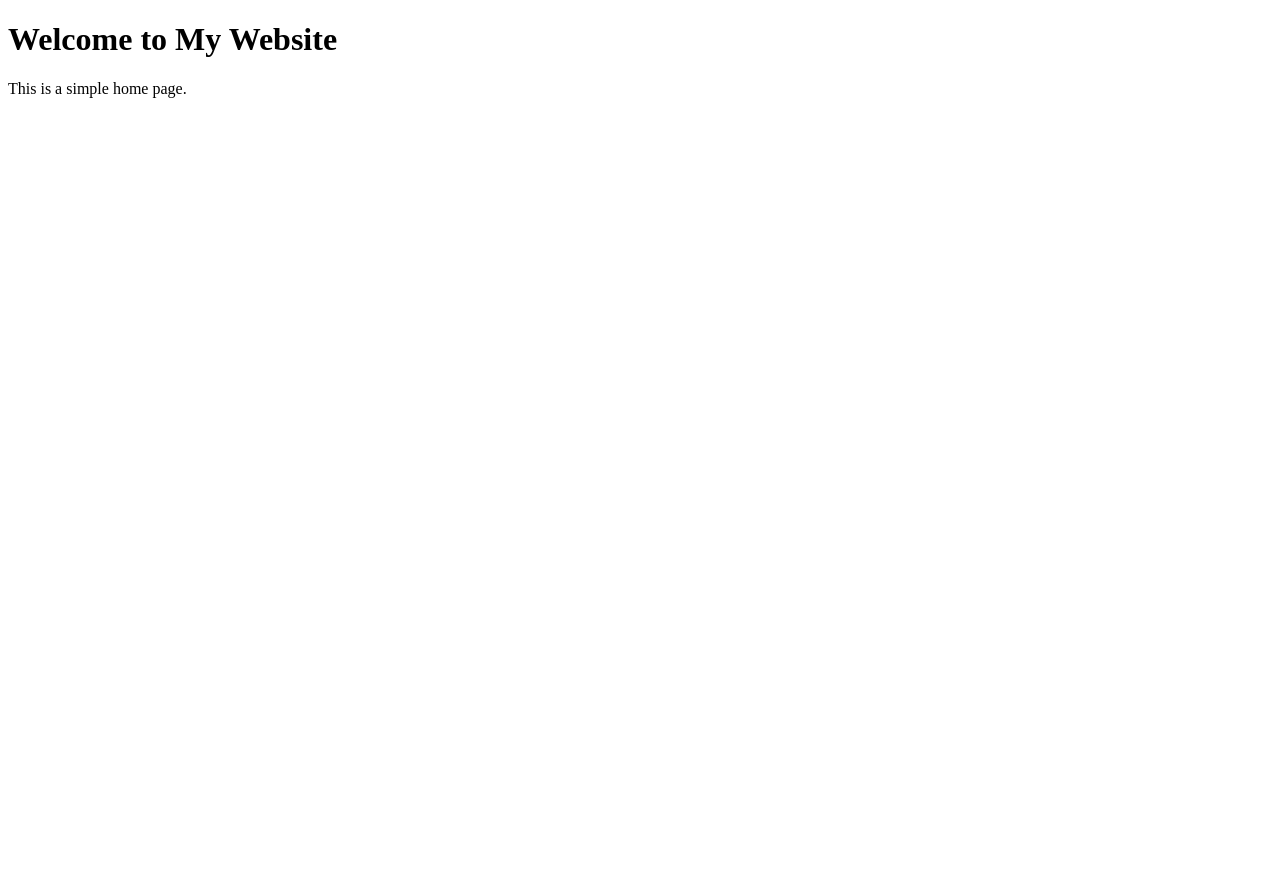
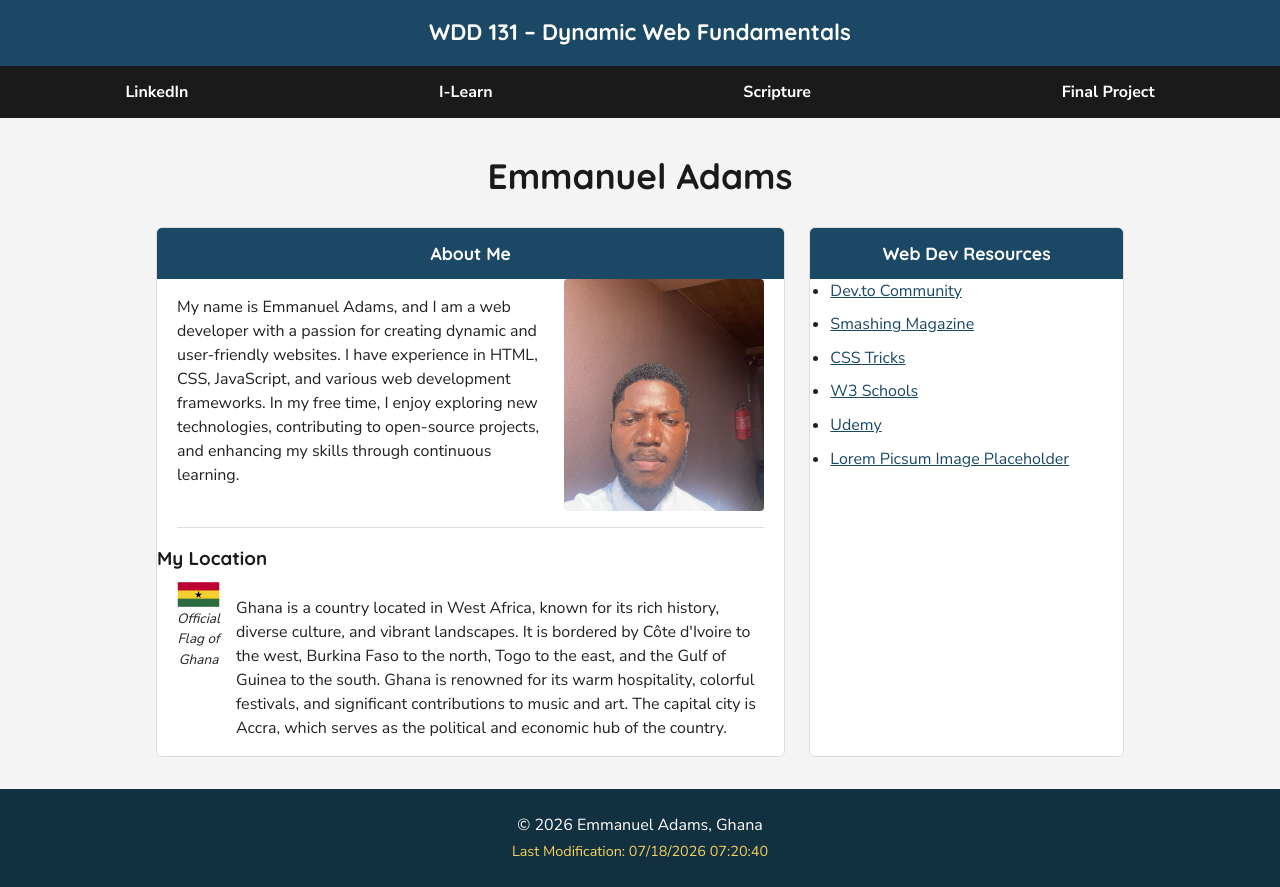
Before and after one commit to eadams9/wdd131, a plain HTML site: page index.html in a window 1280 px wide. Before the commit the page ends 800 px from the top, so only its background shows below. Drawn offline with Linux system fonts and the light colour scheme.

Commit message:
Add HTML structure, CSS styles, and JavaScript for dynamic content

```diff
--- a/index.html
+++ b/index.html
@@ -1,14 +1,78 @@
 <!DOCTYPE html>
 <html lang="en">
 <head>
-    <meta charset="UTF-8">
-    <meta name="viewport" content="width=device-width, initial-scale=1.0">
-    <title>Home</title>
+  <meta charset="UTF-8">
+  <meta name="viewport" content="width=device-width, initial-scale=1.0">
+  <title>WDD 131 – Dynamic Web Fundamentals – Emmanuel Adams</title>
+  <meta name="description" content="WDD 131 – Dynamic Web Fundamentals course landing page for Emmanuel Adams. Home page featuring an about me section, interests, and web development resources.">
+  <meta name="author" content="Emmanuel Adams">
+  <link rel="preconnect" href="https://fonts.googleapis.com">
+  <link rel="preconnect" href="https://fonts.gstatic.com" crossorigin>
+  <link href="https://fonts.googleapis.com/css2?family=Nunito+Sans:wght@400;700;800&family=Quicksand:wght@500;600;700&display=swap" rel="stylesheet">
+  <link rel="stylesheet" href="styles/base.css">
+  <script src="scripts/getdates.js" defer></script>
 </head>
 <body>
-    <div>
-        <h1>Welcome to My Website</h1>
-        <p>This is a simple home page.</p>
+
+  <header>
+    <span id="course-title">WDD 131 – Dynamic Web Fundamentals</span>
+    <nav>
+      <ul>
+        <li><a href="https://www.linkedin.com/in/emmanuel-adams25" target="_blank" rel="noopener">LinkedIn</a></li>
+        <li><a href="https://byupw.instructure.com/" target="_blank" rel="noopener">I-Learn</a></li>
+        <li><a href="https://www.churchofjesuschrist.org/study/scriptures/bofm/1-ne/3?lang=eng&id=p7#p7" target="_blank" rel="noopener">Scripture</a></li>
+        <li><a href="#">Final Project</a></li>
+      </ul>
+    </nav>
+  </header>
+
+  <main>
+    <h1>Emmanuel Adams</h1>
+
+    <div class="cards">
+      <section class="card">
+        <h2>About Me</h2>
+        <div class="card-content">
+          <div class="card-text">
+            <p>
+              My name is Emmanuel Adams, and I am a web developer with a passion for creating dynamic and user-friendly websites. I have experience in HTML, CSS, JavaScript, and various web development frameworks. In my free time, I enjoy exploring new technologies, contributing to open-source projects, and enhancing my skills through continuous learning.
+            </p>
+          </div>
+          <img src="images/potrait.jpg" alt="Portrait of Me" width="200" height="200">
+        </div>
+
+        <hr>
+
+        <h3>My Location</h3>
+        <div class="card-content" id="location">
+          <figure>
+            <img src="images/ghana-flag.webp" alt="Official flag of Ghana" width="150">
+            <figcaption>Official Flag of Ghana</figcaption>
+          </figure>
+          <p>
+            Ghana is a country located in West Africa, known for its rich history, diverse culture, and vibrant landscapes. It is bordered by Côte d'Ivoire to the west, Burkina Faso to the north, Togo to the east, and the Gulf of Guinea to the south. Ghana is renowned for its warm hospitality, colorful festivals, and significant contributions to music and art. The capital city is Accra, which serves as the political and economic hub of the country.
+          </p>
+        </div>
+      </section>
+
+      <section class="card">
+        <h2>Web Dev Resources</h2>
+        <ul class="resource-list">
+          <li><a href="https://dev.to/" target="_blank" rel="noopener">Dev.to Community</a></li>
+          <li><a href="https://www.smashingmagazine.com/" target="_blank" rel="noopener">Smashing Magazine</a></li>
+          <li><a href="https://css-tricks.com/" target="_blank" rel="noopener">CSS Tricks</a></li>
+          <li><a href="https://www.w3schools.com/" target="_blank" rel="noopener">W3 Schools</a></li>
+          <li><a href="https://www.udemy.com/" target="_blank" rel="noopener">Udemy</a></li>
+          <li><a href="https://picsum.photos/" target="_blank" rel="noopener">Lorem Picsum Image Placeholder</a></li>
+        </ul>
+      </section>
     </div>
+  </main>
+
+  <footer>
+    <p>&copy; <span id="currentyear"></span> Emmanuel Adams, Ghana</p>
+    <p id="lastModified"></p>
+  </footer>
+
 </body>
 </html>
--- /dev/null
+++ b/scripts/getdates.js
@@ -0,0 +1,4 @@
+const currentYear = new Date().getFullYear();
+document.getElementById('currentyear').textContent = currentYear;
+
+document.getElementById('lastModified').textContent = `Last Modification: ${document.lastModified}`;
--- /dev/null
+++ b/styles/base.css
@@ -0,0 +1,200 @@
+
+/* Custom Properties */
+:root {
+  --color-primary: #1b4965;
+  --color-primary-dark: #12303f;
+  --color-secondary: #1a1a1a;
+  --color-accent: #e63946;
+  --color-bg: #ffffff;
+  --color-card-bg: #ffffff;
+  --color-text: #222222;
+  --color-text-light: #ffffff;
+  --color-border: #dddddd;
+
+  --font-heading: 'Quicksand', sans-serif;
+  --font-body: 'Nunito Sans', sans-serif;
+}
+
+
+* {
+  box-sizing: border-box;
+}
+
+body {
+  margin: 0;
+  font-family: var(--font-body);
+  color: var(--color-text);
+  background-color: #f4f4f4;
+  line-height: 1.5;
+}
+
+h1, h2, h3, h4 {
+  font-family: var(--font-heading);
+  color: var(--color-secondary);
+}
+
+a {
+  color: var(--color-primary);
+}
+
+img {
+  max-width: 100%;
+  height: auto;
+  display: block;
+}
+
+/* Header */
+header {
+  background-color: var(--color-primary);
+}
+
+header #course-title {
+  display: block;
+  text-align: center;
+  color: var(--color-text-light);
+  font-family: var(--font-heading);
+  font-weight: 700;
+  font-size: 1.4rem;
+  padding: 1rem;
+}
+
+nav {
+  background-color: var(--color-secondary);
+}
+
+nav ul {
+  display: flex;
+  justify-content: space-around;
+  align-items: center;
+  list-style: none;
+  margin: 0;
+  padding: 0;
+  flex-wrap: wrap;
+}
+
+nav a {
+  display: block;
+  color: var(--color-text-light);
+  text-decoration: none;
+  font-weight: 600;
+  padding: 0.9rem 1rem;
+  transition: background-color 0.25s ease, color 0.25s ease;
+}
+
+nav a:hover,
+nav a:focus {
+  background-color: var(--color-accent);
+  color: var(--color-text-light);
+}
+
+/* Main */
+main {
+  max-width: 1000px;
+  margin: 2rem auto;
+  padding: 0 1rem;
+}
+
+main > h1 {
+  text-align: center;
+  font-size: 2.2rem;
+  margin-bottom: 1.5rem;
+}
+
+.cards {
+  display: grid;
+  grid-template-columns: 2fr 1fr;
+  gap: 1.5rem;
+}
+
+.card {
+  background-color: var(--color-card-bg);
+  border: 1px solid var(--color-border);
+  border-radius: 6px;
+  overflow: hidden;
+}
+
+.card h2 {
+  background-color: var(--color-primary);
+  color: var(--color-text-light);
+  margin: 0;
+  padding: 0.75rem 1rem;
+  font-size: 1.1rem;
+  text-align: center;
+}
+
+.card h3 {
+  margin: 0.5rem 0;
+}
+
+.card-content {
+  display: flex;
+  gap: 1rem;
+  align-items: flex-start;
+  padding: 0 1.25rem;
+}
+
+.card-content img {
+  flex-shrink: 0;
+  border-radius: 4px;
+}
+
+.card-content .card-text {
+  flex: 1;
+}
+
+.card hr {
+  border: none;
+  border-top: 1px solid var(--color-border);
+  margin: 1rem 1.25rem;
+}
+
+.card figure {
+  margin: 0;
+  text-align: center;
+  font-style: italic;
+  font-size: 0.85rem;
+}
+
+.card > p,
+.card ul.resource-list {
+  padding: 0 1.25rem 1.25rem;
+}
+
+.resource-list {
+  list-style: disc;
+  margin: 0;
+}
+
+.resource-list li {
+  margin-bottom: 0.6rem;
+}
+
+/* Footer */
+footer {
+  background-color: var(--color-primary-dark);
+  color: var(--color-text-light);
+  text-align: center;
+  padding: 1.25rem 1rem;
+}
+
+footer p {
+  margin: 0.25rem 0;
+}
+
+#lastModified {
+  color: #f4d35e;
+  font-size: 0.9rem;
+}
+
+/* Responsive */
+@media screen and (max-width: 700px) {
+  .cards {
+    grid-template-columns: 1fr;
+  }
+
+  .card-content {
+    flex-direction: column;
+    align-items: center;
+    text-align: center;
+  }
+}
```
Also changed, not shown: images/ghana-flag.webp (added), images/potrait.jpg (added).
